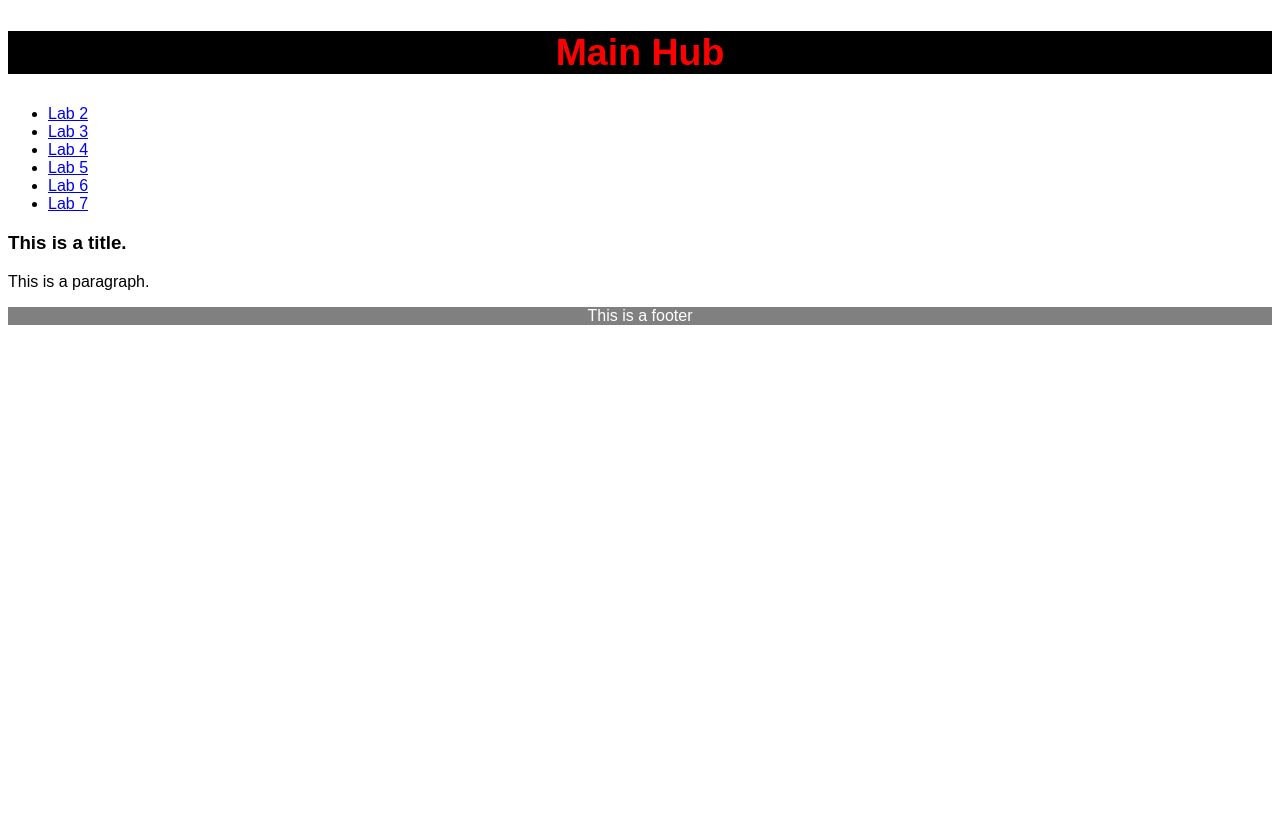
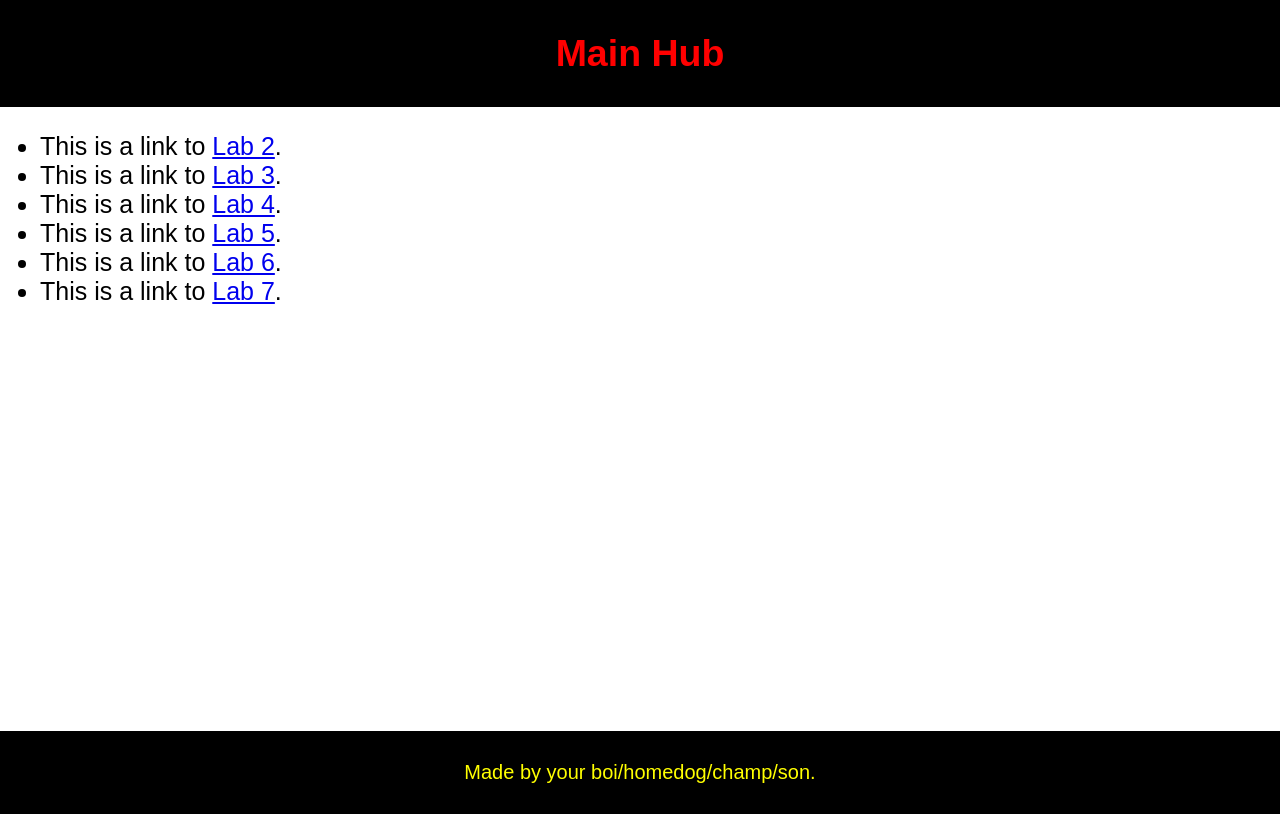
Before and after one commit to InsaneCipher/SET08101, a plain HTML site: page index.html in a window 1280 px wide. Drawn offline with Linux system fonts and the light colour scheme.

Commit message:
Update index.html

```diff
--- a/index.html
+++ b/index.html
@@ -10,6 +10,7 @@ body {
   font-family: Arial, Helvetica, sans-serif;
   background-color: white;
   color: black;
+  margin: 0px;
 }
 
 /* Style the header */
@@ -18,10 +19,13 @@ header {
   text-align: center;
   font-size: 25px;
   color: red;
+  padding: 1px;
 }
 
 /* Style the navigation menu */
 nav {
+  padding-bottom: 400px;
+  font-size: 25px;
 }
 
 /* Style the content */
@@ -30,9 +34,11 @@ article {
 
 /* Style the footer */
 footer {
-  background-color: grey;
+  background-color: black;
+  font-size: 20px;
   text-align: center;
-  color: white;
+  color: yellow;
+  padding: 10px;
 }
 
 </style>
@@ -46,23 +52,18 @@ footer {
 <section>
   <nav>
     <ul>
-      <li><a href="https://insanecipher.github.io/lab02.html">Lab 2</a></li>
-      <li><a href="https://insanecipher.github.io/lab03.html">Lab 3</a></li>
-      <li><a href="https://insanecipher.github.io/lab04.html">Lab 4</a></li>
-      <li><a href="https://insanecipher.github.io/lab05.html">Lab 5</a></li>
-      <li><a href="https://insanecipher.github.io/lab06.html">Lab 6</a></li>
-      <li><a href="https://insanecipher.github.io/lab07.html">Lab 7</a></li>
+      <li>This is a link to <a href="https://insanecipher.github.io/lab02.html">Lab 2</a>.</li>
+      <li>This is a link to <a href="https://insanecipher.github.io/lab03.html">Lab 3</a>.</li>
+      <li>This is a link to <a href="https://insanecipher.github.io/lab04.html">Lab 4</a>.</li>
+      <li>This is a link to <a href="https://insanecipher.github.io/lab05.html">Lab 5</a>.</li>
+      <li>This is a link to <a href="https://insanecipher.github.io/lab06.html">Lab 6</a>.</li>
+      <li>This is a link to <a href="https://insanecipher.github.io/lab07.html">Lab 7</a>.</li>
     </ul>
   </nav>
-
-  <article>
-    <h1>This is a title.</h1>
-    <p>This is a paragraph.</p>
-  </article>
 </section>
 
 <footer>
-  <p>This is a footer</p>
+  <p>Made by your boi/homedog/champ/son.</p>
 </footer>
 
 </body>
```
